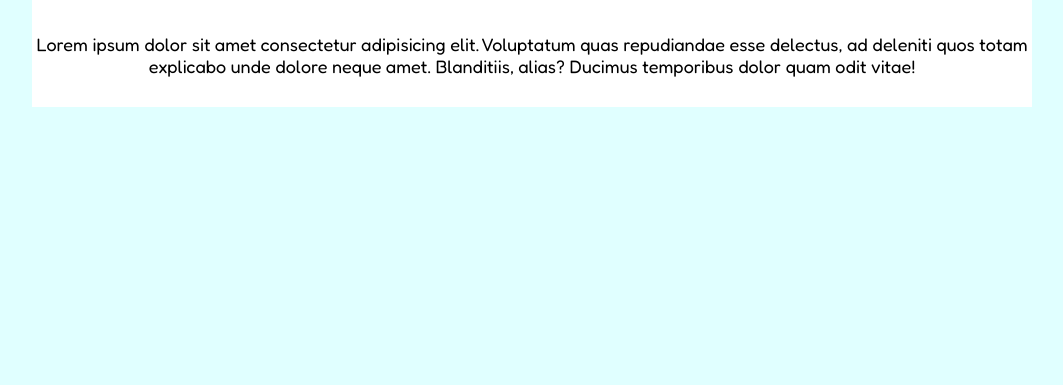
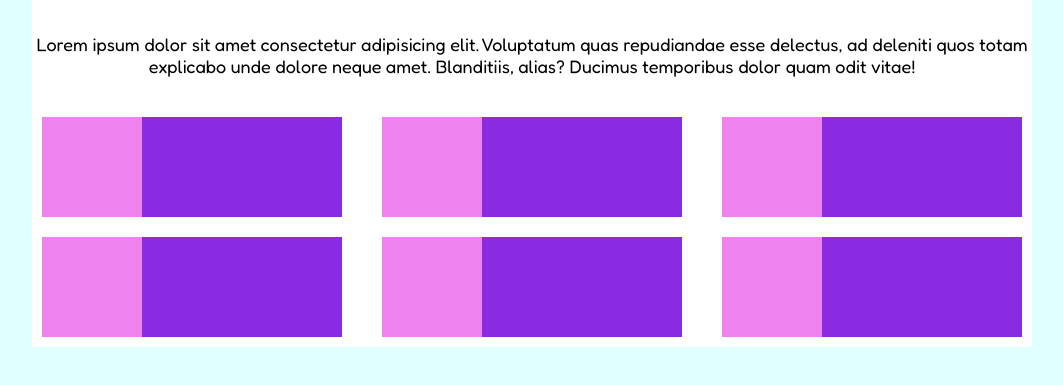
Before and after one commit to Michela30/html-css-float-cards, a plain HTML site: page index.html in a window 1280 px wide. Shown: the part 95-480 px from the top of the page, without its empty margins (108-1171 px from the left). Drawn offline with Linux system fonts and the light colour scheme.

Commit message:
Creata costruzione Float Cards

```diff
--- a/css/style.css
+++ b/css/style.css
@@ -19,17 +19,21 @@
     max-width: 1000px;
 }
 
+.clearfix::after{
+    content: "";
+    display: table;
+    clear: both;
+}
+
 /* Main */
 
 h1{
     color: #E5306F;
     font-size: 40px;
-    /* padding-top: 25px; */
 }
 
 p{
     font-size: 18px;
-    /* padding-top: 30px; */
 }
 
 h1, p{
@@ -37,6 +41,17 @@ h1, p{
     padding: 25px 0px 30px;
 }
 
+.cards-container > *{
+    float: left;
+    width: cal((100% / 3));
+    margin: 0;
+    padding: 10px;
+}
+
+.even:nth-of-type(even){
+    margin-left: 20px;
+    margin-right: 20px;
+}
 
 
 
@@ -45,3 +60,19 @@ h1, p{
 .debug{
     background-color: lightcyan;
 }
+
+.img-cards{
+    background-color: violet;
+    height: 100px;
+    width: 100px;
+}
+
+.text-cards{
+    background-color: blueviolet;
+    width: 200px;
+    height: 100px;
+}
+
+.img-cards,.text-cards{
+    float: left;
+}
--- a/index.html
+++ b/index.html
@@ -33,9 +33,67 @@
         </div>
 
         <!-- questo div potrebbe essere il contenitore che tiene le due righe e tre colonne, da suddividere -->
-        <div>
+        <div class="cards-container clearfix">
 
+            <div class="single-cards">
+                <div class="img-cards">
 
+                </div>
+                <div class="text-cards">
+
+                </div>
+
+            </div>
+
+            <div class="even single-cards">
+                <div class="img-cards">
+
+                </div>
+                <div class="text-cards">
+
+                </div>
+
+            </div>
+
+            <div class="single-cards">
+                <div class="img-cards">
+
+                </div>
+                <div class="text-cards">
+
+                </div>
+            </div>
+        </div>
+
+        <div class="cards-container clearfix">
+                <div class="single-cards">
+                    <div class="img-cards">
+
+                    </div>
+                    <div class="text-cards">
+
+                    </div>
+
+                </div>
+
+                <div class="even single-cards">
+                    <div class="img-cards">
+
+                    </div>
+                    <div class="text-cards">
+
+                    </div>
+
+                </div>
+
+                <div class="single-cards">
+                    <div class="img-cards">
+
+                    </div>
+                    <div class="text-cards">
+
+                    </div>
+                </div>
 
         </div>
 
```
